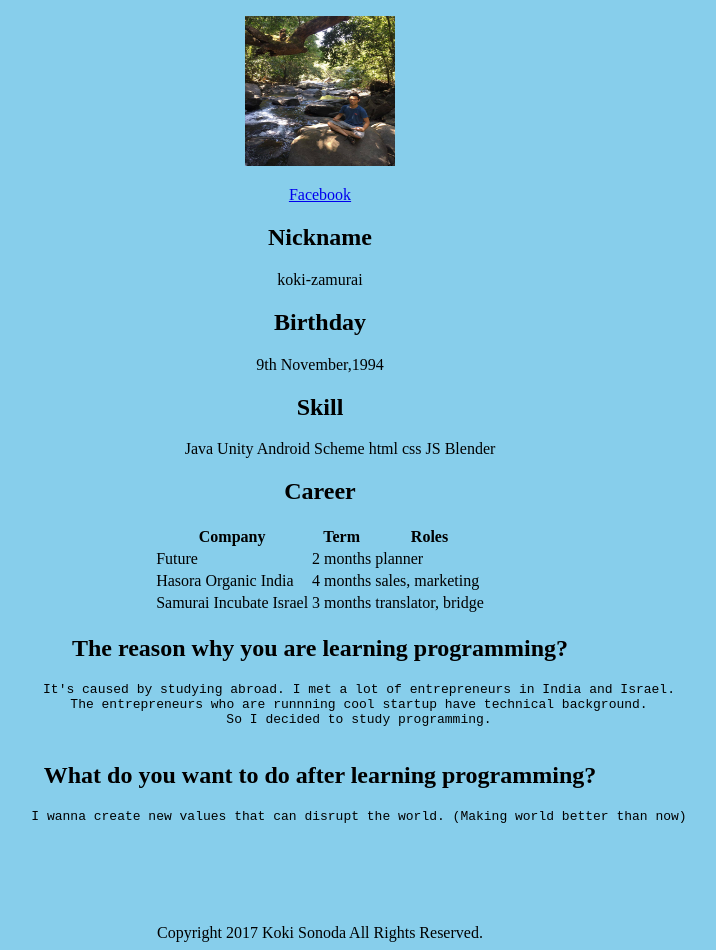
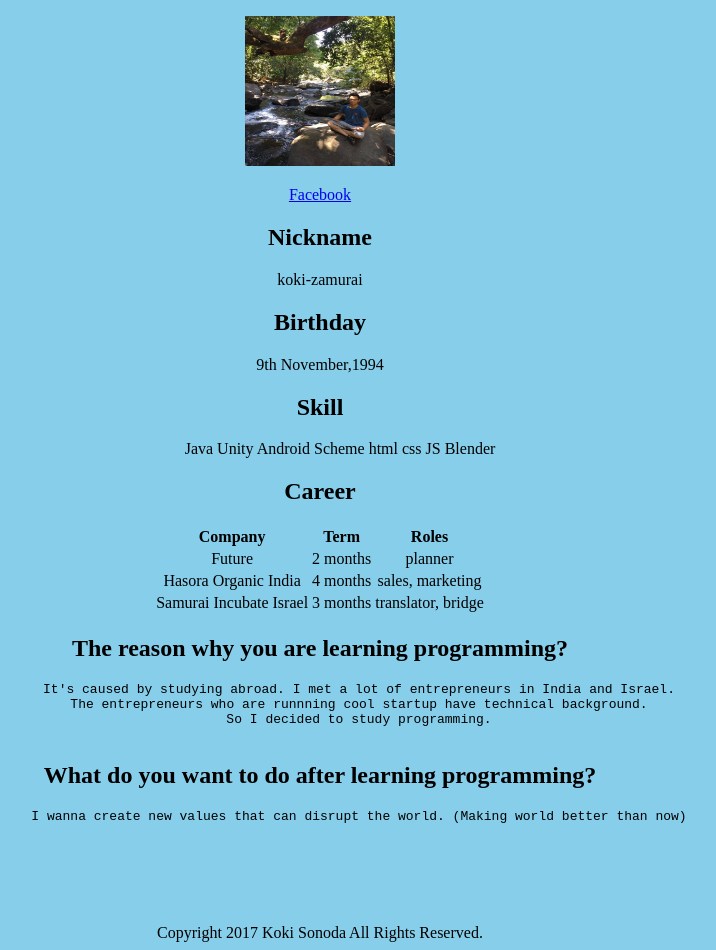
Before and after one commit to sonokou1109/My-Introduction, a plain HTML site: page index.html in a window 1280 px wide. Shown: the whole page, without its empty margins (320-1036 px from the left). Drawn offline with Linux system fonts and the light colour scheme.

Commit message:
My introduction ver7
I added center for table

```diff
--- a/index.html
+++ b/index.html
@@ -55,13 +55,13 @@
         </thead>
         <tbody>
           <tr>
-            <td>Future</td><td>2 months</td><td>planner</td>
+            <td><center>Future</center></td><td><center>2 months</center></td><td><center>planner</center></td>
           </tr>
           <tr>
-            <td>Hasora Organic India</td><td>4 months</td><td>sales, marketing</td>
+            <td><center>Hasora Organic India</center></td><td><center>4 months</center></td><td><center>sales, marketing</center></td>
           </tr>
           <tr>
-            <td>Samurai Incubate Israel</td><td>3 months</td><td>translator, bridge</td>
+            <td><center>Samurai Incubate Israel</center></td><td><center>3 months</center></td><td><center>translator, bridge</center></td>
           </tr>
         </tbody>
       </table>
```
